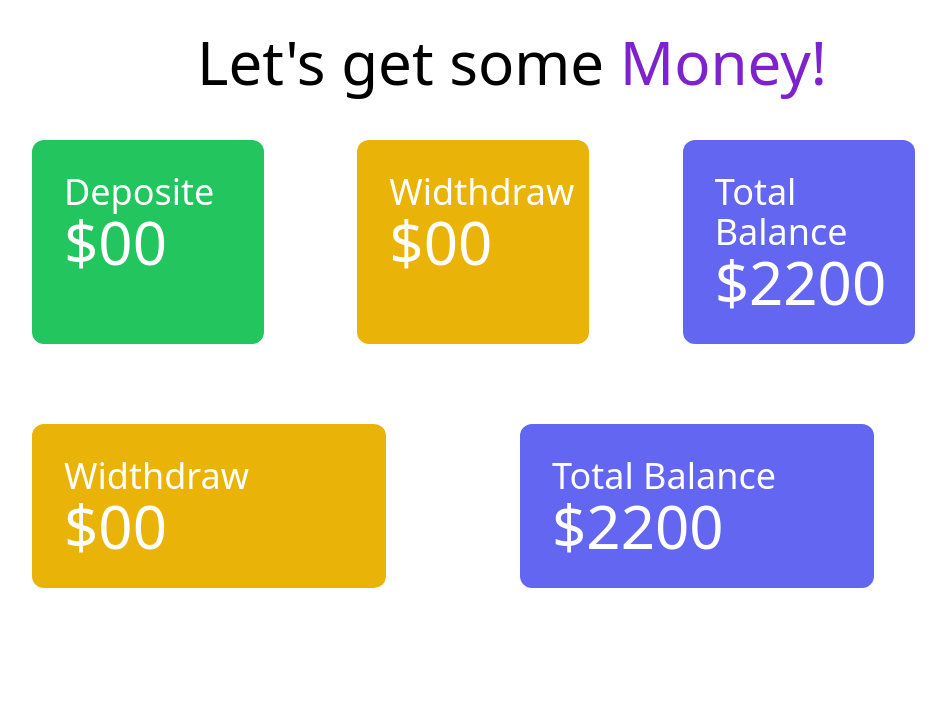
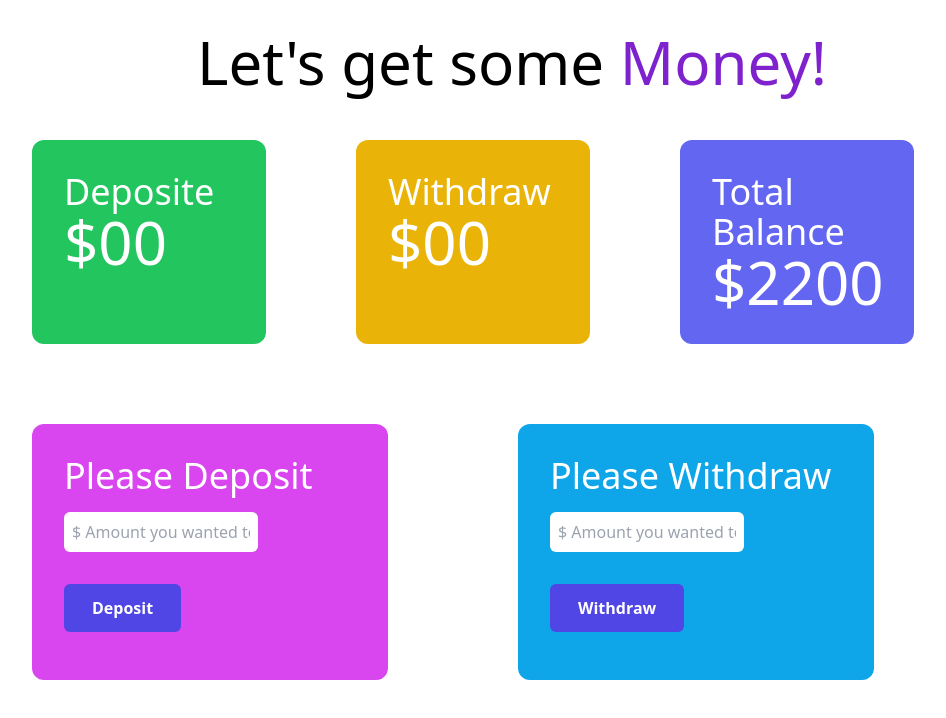
Before and after one commit to Sharif-Miah/bank-deposite-widthraw-site, a plain HTML site: page js/bankIndite.html in a window 1280 px wide. Shown: the whole page, without its empty margins (128-1074 px from the left). Drawn offline with nearby package versions, Linux system fonts and the light colour scheme.

Commit message:
deposite and withdrow section added

```diff
--- a/js/bankIndite.html
+++ b/js/bankIndite.html
@@ -21,13 +21,13 @@
 
     <main>
         <section class="mt-12">
-            <div class="grid grid-cols-3 gap-4 mx-auto text-white w-9/12 mx-auto">
+            <div class="grid grid-cols-3 gap-3 mx-auto text-white w-9/12 mx-auto">
                 <div class="bg-green-500 p-8 w-9/12 rounded-xl">
                     <h3 class='text-4xl'>Deposite</h3>
                     <h2 class="text-6xl">$00</h2>
                 </div>
                 <div class=" bg-yellow-500 p-8 w-9/12 rounded-xl">
-                    <h3 class='text-4xl'>Widthdraw</h3>
+                    <h3 class='text-4xl'>Withdraw</h3>
                     <h2 class="text-6xl">$00</h2>
                 </div>
                 <div class="bg-indigo-500 p-8 w-9/12 rounded-xl">
@@ -38,15 +38,24 @@
         </section>
 
         <section>
-            <div class="grid grid-cols-2 gap-4 mx-auto text-white w-9/12 mx-auto my-20">
+            <div class="grid grid-cols-2 gap-3 mx-auto  w-9/12 mx-auto my-20">
 
-                <div class=" bg-yellow-500 p-8 w-9/12 rounded-xl">
-                    <h3 class='text-4xl'>Widthdraw</h3>
-                    <h2 class="text-6xl">$00</h2>
+                <div class=" bg-fuchsia-500 p-8 w-9/12 rounded-xl">
+                    <h3 class='text-4xl text-white'>Please Deposit</h3>
+                    <input type="text" placeholder="$ Amount you wanted to Deposit"
+                        class="p-2 my-4 block w-2/3 rounded-md" name="" id="deposit-input">
+                    <button id="deposit-btn"
+                        class="text-white bg-indigo-600 px-7 py-3 font-bold my-4 rounded-md hover:bg-sky-700">Deposit</button>
+
                 </div>
-                <div class="bg-indigo-500 p-8 w-9/12 rounded-xl">
-                    <h3 class='text-4xl'>Total Balance</h3>
-                    <h2 class="text-6xl">$2200</h2>
+
+
+                <div class="bg-sky-500 p-8 w-9/12 rounded-xl">
+                    <h3 class='text-4xl text-white'>Please Withdraw</h3>
+                    <input type="text" placeholder="$ Amount you wanted to Deposit"
+                        class="p-2 my-4 block w-2/3 rounded-md" name="" id="withdraw-input">
+                    <button id="withdraw-btn"
+                        class="text-white bg-indigo-600 px-7 py-3 font-bold my-4 rounded-md hover:bg-sky-700">Withdraw</button>
                 </div>
 
             </div>
```
Also changed, not shown: index.html (+1 -1 lines).
